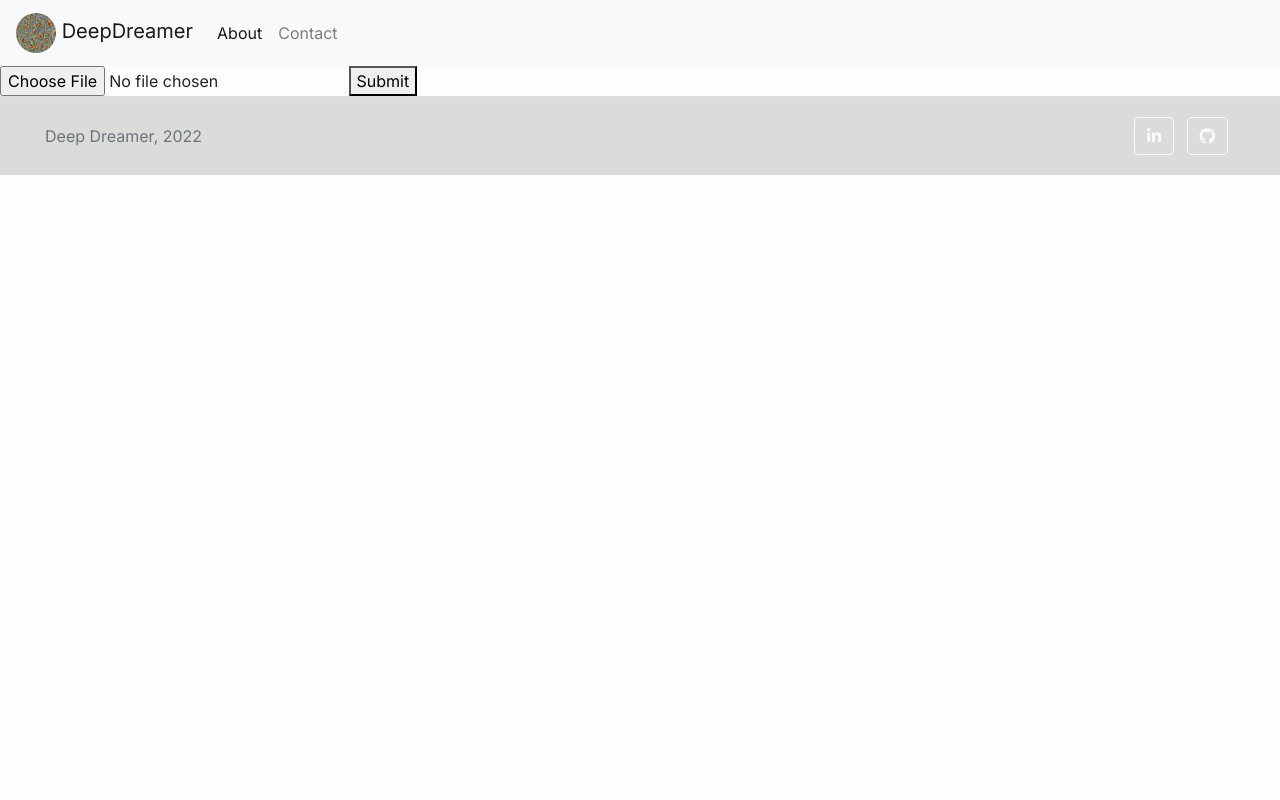
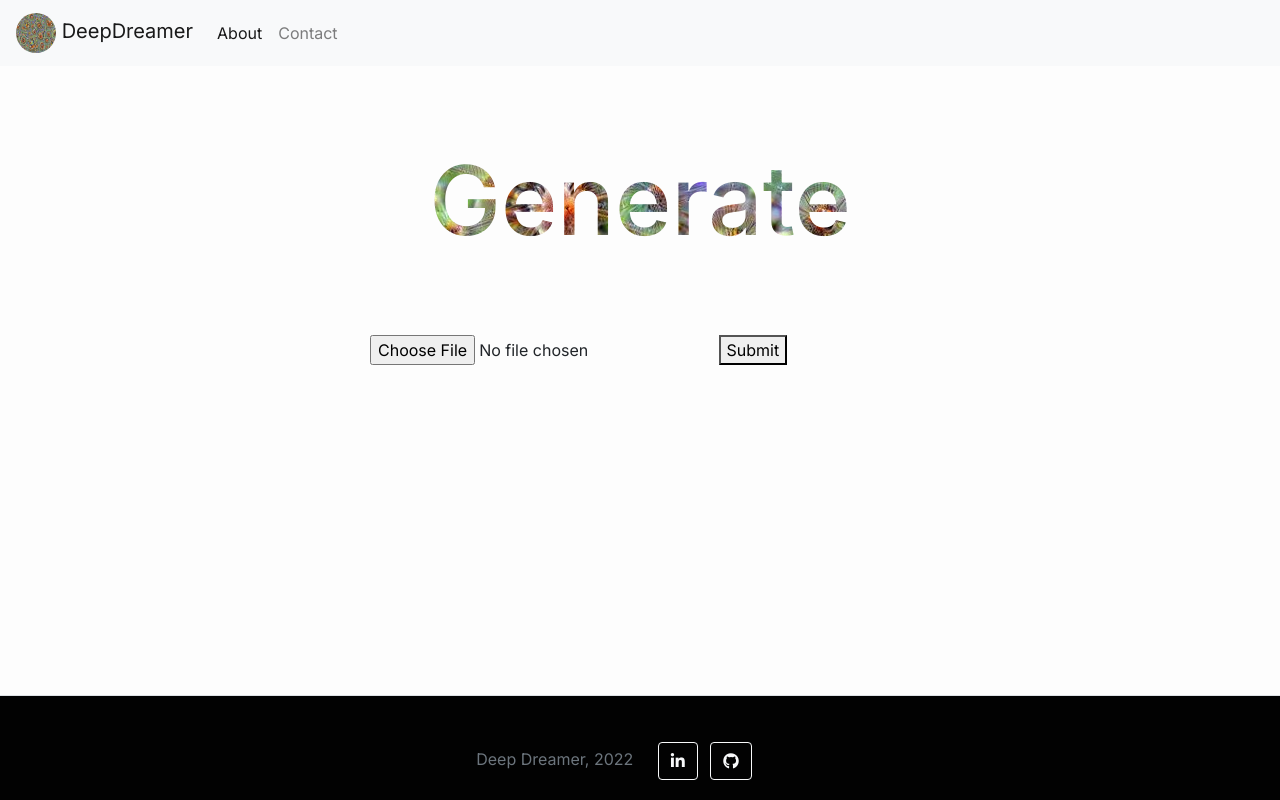
Before and after one commit to LuisMongeB/flaskml, a Flask app: page /create in a window 1280 px wide. Run offline with Flask 2, Linux system fonts and the light colour scheme; some libraries are stand-ins or nearby versions.

Commit message:
Graphic changes to create.html adjusted css file

```diff
--- a/static/css/styles.css
+++ b/static/css/styles.css
@@ -1,9 +1,20 @@
 @import url('https://fonts.googleapis.com/css2?family=Inter:wght@100;200;300;400;500;600;700;800;900&display=swap');
+
+* {
+    margin: 0;
+}
 
 body {
     font-family: 'Inter', sans-serif !important;
     font-weight: 400 !important;
     background: rgb(253, 253, 253) !important;
+    display: flex;
+    flex-direction: column;
+    min-height: 100vh;
+}
+
+main {
+    flex-grow: 1;
 }
 
 .carousel-item {
@@ -65,21 +76,6 @@ div.header h1 {
     background-clip: text;
 }
 
-input#submit.btn {
-    font-size: 1.2em !important;
-    font-weight: 600;
-    background-image: url(/static/logo.png) !important;
-    background-repeat: repeat;
-    color: white;
-    -webkit-background-clip: border-box;
-    background-clip: text;
-    border: 0.25em;
-    border-color: black !important;
-    border-radius: 50% 20% / 10% 40%;
-    -webkit-text-stroke-width: 0.8px;
-    -webkit-text-stroke-color: black;
-}
-
 h1.mb-2 {
     font-size: 3em !important;
     background-image: url(/static/logo.png);
@@ -123,7 +119,6 @@ img.displayed-image {
     width: 100px;
     height: 50px;
     background-image: url(/static/logo.png);
-    background-image: url(/static/logo.png);
     background-repeat: repeat;
     color: white !important;
     -webkit-background-clip: border-box;
@@ -131,9 +126,10 @@ img.displayed-image {
     -webkit-text-stroke-width: 0.2px;
     -webkit-text-stroke-color: black;
     display: inline-flex !important;
-    align-items: center;
+    align-items: center
 }
 
 footer {
-    background-color: rgb(219, 219, 217);
+    background-color: rgb(2, 2, 2);
+    margin-top: auto;
 }
--- a/templates/base.html
+++ b/templates/base.html
@@ -41,19 +41,19 @@
     <script src="https://stackpath.bootstrapcdn.com/bootstrap/4.4.1/js/bootstrap.min.js" integrity="sha384-wfSDF2E50Y2D1uUdj0O3uMBJnjuUD4Ih7YwaYd1iqfktj0Uod8GCExl3Og8ifwB6" crossorigin="anonymous"></script>
 
     <div class="content">
-      {% block content %}{% endblock %}
+      {% block content %}<main></main>{% endblock %}
     </div>
     <!-- Footer -->
     {% block footer %}
 
-    <footer class="d-flex flex-wrap justify-content-between align-items-center py-3 border-top">
+    <footer class="justify-content-between align-items-center py-3 border-top">
       <div class="col-md-4 d-flex align-items-center">
         <a href="/" class="mb-3 me-2 mb-md-0 text-muted text-decoration-none lh-1">
           <svg class="bi" width="30" height="24"><use xlink:href="#bootstrap"></use></svg>
         </a>
-        <span class="mb-3 mb-md-0 text-muted">Deep Dreamer, 2022</span>
       </div>
       <section class="text-center mr-5">
+        <span class="text-muted mr-3">Deep Dreamer, 2022</span>
         <!-- Linkedin -->
         <a
            class="btn btn-outline-light m-1"
--- a/templates/create.html
+++ b/templates/create.html
@@ -2,12 +2,18 @@
 
 {% block content %}
 
-<div class="center">
-
-    <form method="POST" action="/create" enctype="multipart/form-data">
-        <input type="file" name="file">
-        <button>Submit</button>
-    </form>
+<div class="container-lg justify-content-center my-5">
+    <div class="text-center">
+        <h2>Generate</h2>
+    </div>
+    <div class="row justify-content-center my-5">
+        <div class="col-lg-6">
+        <form method="POST" action="/create" enctype="multipart/form-data">
+            <input type="file" name="file">
+            <button type="submit">Submit</button>
+        </form>
+        </div>
+    </div>
 
 </div>
 
--- a/templates/index.html
+++ b/templates/index.html
@@ -92,7 +92,7 @@
 		</p>
 		<h2>Let's try it out!</h2>
 
-		<form method="post" class="text-center pt-5 pb-5">
+		<form method="POST" class="text-center pt-5 pb-5">
 			<!-- ADD TRIPPY BACKGROUND IMAGE-->
 			<a href="{{ url_for('create') }}" class="decorated-button btn border" role="button">Create</a>
 		</form>
```
